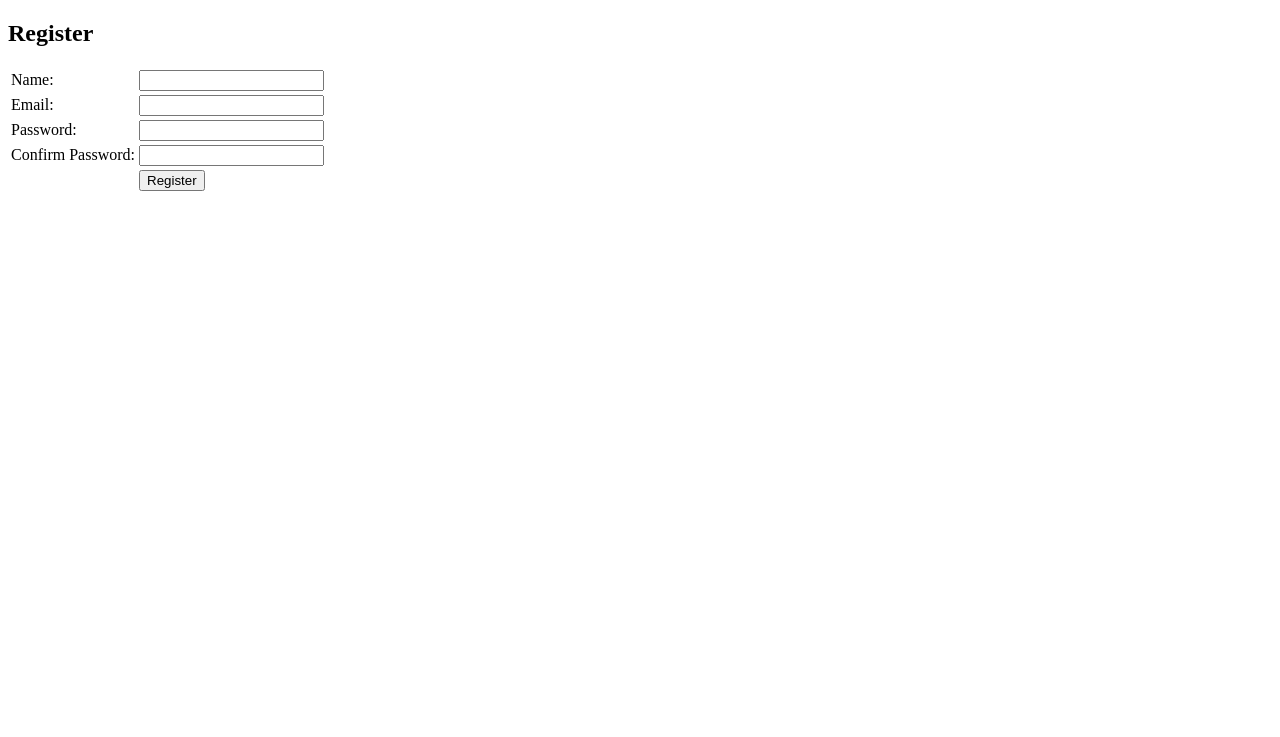
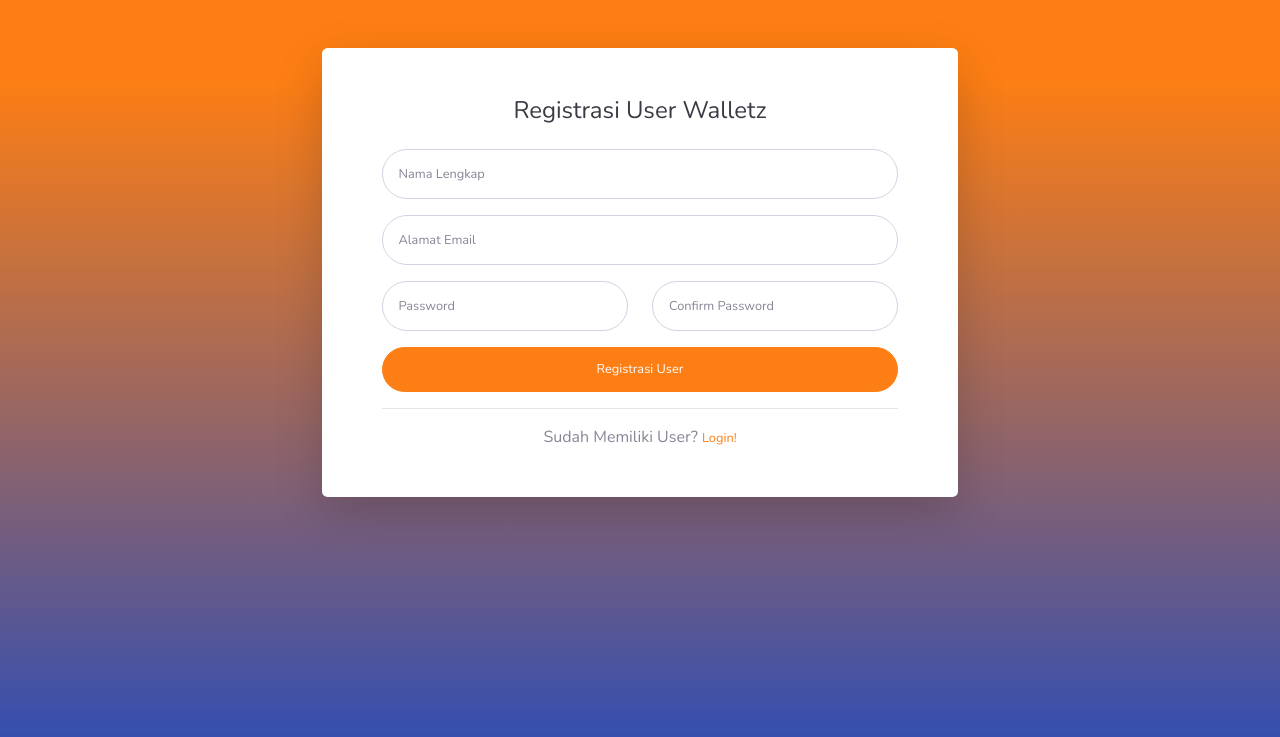
Before and after one commit to novtomiko/walletz, a CodeIgniter app: page /walletz/register in a window 1280 px wide. Shown: the top 737 px of the page. Run offline with CodeIgniter, Linux system fonts and the light colour scheme.

Commit message:
dev part 6

```diff
--- a/application/controllers/UserController.php
+++ b/application/controllers/UserController.php
@@ -45,7 +45,10 @@ class UserController extends CI_Controller
             redirect(base_url('login'));
         }
         else{
+             $data["judul"] = "Registrasi Member";
+            $this->load->view("templates/aute_header", $data);
             $this->load->view('auth/register');
+             $this->load->view("templates/aute_footer");
         }
     }
 
--- a/application/views/auth/register.php
+++ b/application/views/auth/register.php
@@ -1,41 +1,38 @@
-<!DOCTYPE html>
-<html lang="en">
-<head>
-    <meta charset="UTF-8">
-    <meta name="viewport" content="width=device-width, initial-scale=1.0">
-    <title>Register</title>
-</head>
-<body>
-    <!-- register page using table-->
-    <h2>Register</h2>
-    <form method="post" action=<?= base_url('register'); ?>>
-        <table>
-            <tr>
-                <td><label for="name">Name:</label></td>
-                <td><input type="text" id="name" name="name" value="<?= set_value('name');?>"></td>
-                <td><small><?= form_error('name') ?> </small></td>
-            </tr>
-
-            <tr>
-                <td><label for="email">Email:</label></td>
-                <td><input type="text" id="email" name="email" value="<?= set_value('email');?>"></td>
-                <td><small><?= form_error('email') ?></small></td>
-            </tr>
-            <tr>
-                <td><label for="password">Password:</label></td>
-                <td><input type="password" id="password" name="password" ></td>
-                <td><small><?= form_error('password') ?></small></td>
-            </tr>
-            <tr>
-                <td><label for="confirm_password">Confirm Password:</label></td>
-                <td><input type="password" id="confirm_password" name="confirm_password"></td>
-                <td><small><?= form_error('confirm_password') ?></small></td>
-            </tr>
-            <tr>
-                <td></td>
-                <td><input type="submit" value="Register"></td>
-            </tr>
-        </table>
-    </form>
-</body>
-</html>
+<div class="container">
+  <div class="card o-hidden border-0 shadow-lg my-5 col-lg-7 mx-auto">
+    <div class="card-body p-0">
+      <!-- Nested Row within Card Body -->
+      <div class="row">
+        <div class="col-lg">
+          <div class="p-5">
+            <div class="text-center">
+              <h1 class="h4 text-gray-900 mb-4">Registrasi User Walletz</h1>
+            </div>
+            <form class="user" method="post" action="<?= base_url('register'); ?>">
+              <div class="form-group">
+                <input type="text" class="form-control form-control-user" id="name" name="name" placeholder="Nama Lengkap" value="<?= set_value('name'); ?>"> <?= form_error('name', '<small class="text-danger pl-3">', '</small>'); ?>
+              </div>
+              <div class="form-group">
+                <input type="text" class="form-control form-control-user" id="email" name="email" placeholder="Alamat Email" value="<?= set_value('email'); ?>"> <?= form_error('email', '<smallclass="text-danger pl-3">', '</small>'); ?>
+              </div>
+              <div class="form-group row">
+                <div class="col-sm-6 mb-3 mb-sm-0">
+                <input type="password" class="form-control form-control-user" id="password" name="password" placeholder="Password"> <?= form_error('password','<small class="text-danger pl-3">', '</small>'); ?>
+              </div>
+                <div class="col-sm-6">
+                  <input type="password" class="form-control form-control-user" id="confirm_password" name="confirm_password" placeholder="Confirm Password"> <?= form_error('confirm_password','<small class="text-danger pl-3">', '</small>'); ?>
+                </div>
+              </div>
+              <button type="submit" class="btn btn-primary btn-user btn-block">
+                 Registrasi User
+                </button>
+										</form>
+										<hr>
+          <div class="text-center"> Sudah Memiliki User? <a class="small" href="<?= base_url('login'); ?>"> Login! </a>
+          </div>
+        </div>
+      </div>
+    </div>
+  </div>
+</div>
+</div>
```
